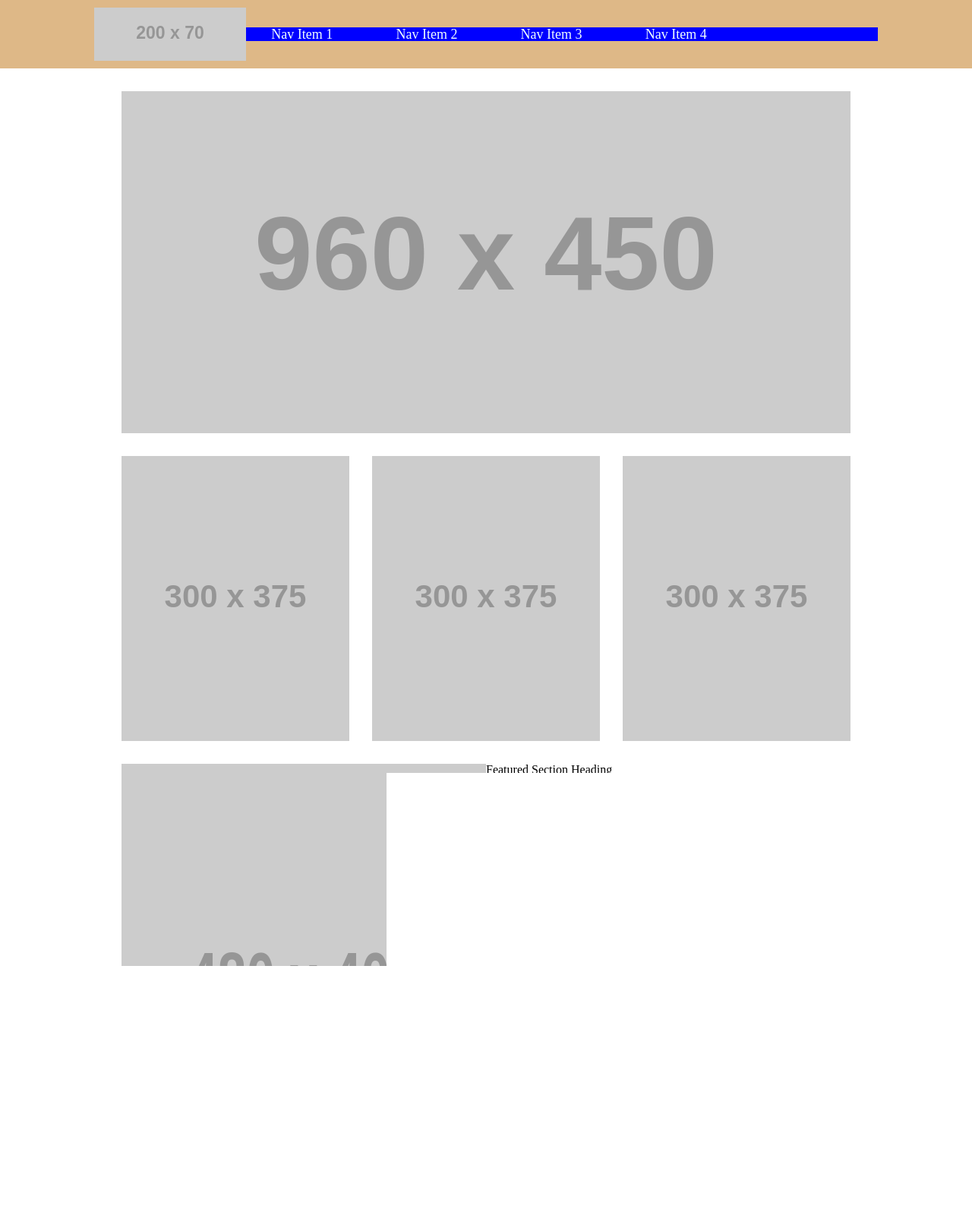
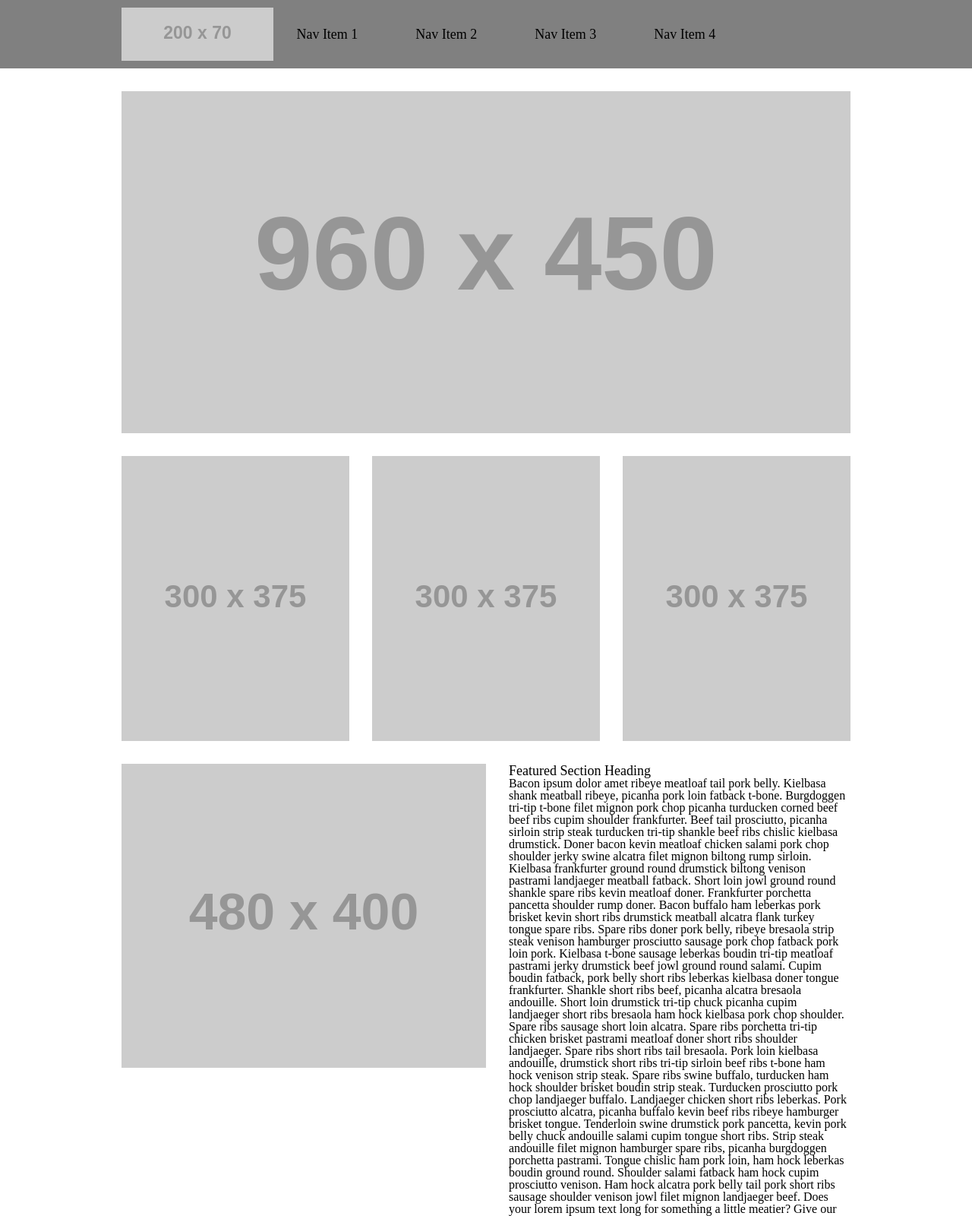
Before and after one commit to DevAOC/wireframe-exercise, a plain HTML site: page index.html in a window 1280 px wide. Shown: the top 1600 px of the page at 76% size. Drawn offline with Linux system fonts and the light colour scheme; placeholder pictures from the web are drawn by us.

Commit message:
finishes style.css to lab specs

```diff
--- a/css/style.css
+++ b/css/style.css
@@ -1,6 +1,6 @@
 /* All elements of the header */
 header {
-  background-color: burlywood;
+  background-color: gray;
   display: flex;
   height: 90px;
   min-height: fit-content;
@@ -10,14 +10,17 @@ header {
   width: 100%;
   margin-bottom: 15px;
 }
+section {
+  width: 960px;
+  display: flex;
+}
 ul {
-  background-color: blue;
-  width: 65%;
+  width: 760px;
   justify-content: flex-start;
   display: flex;
+  align-items: center;
 }
 li {
-  color: azure;
   font-size: large;
   margin-left: 4%;
   margin-right: 6%;
@@ -30,9 +33,7 @@ main {
   justify-content: center;
   width: 100%;
 }
-section {
-  width: 960px;
-  display: flex;
+main > section {
   flex-wrap: wrap;
   justify-content: center;
   margin-top: 15px;
@@ -44,17 +45,24 @@ section {
 }
 /* Elements of the third section */
 #thirdSection {
-  display: flex;
   justify-content: space-between;
   flex-wrap: nowrap;
 }
+section#thirdSection > img {
+  height: 400px;
+}
 article {
-  /* width: 480px; */
+  width: 450px;
 }
 /* Elements of the article */
+h3 {
+  font-size: large;
+}
 
 /* Footer */
 footer {
+  background-color: gray;
   width: 100%;
   margin-top: 15px;
+  height: 125px;
 }
--- a/index.html
+++ b/index.html
@@ -10,6 +10,7 @@
 </head>
 <body>
   <header>
+    <section>
       <img src="https://via.placeholder.com/200x70/000000/808080">
       <ul>
         <li>Nav Item 1</li>
@@ -17,9 +18,10 @@
         <li>Nav Item 3</li>
         <li>Nav Item 4</li>
       </ul>
+    </section>
   </header>
   <main>
-    <section id="firstSection">
+    <section>
       <img src="https://via.placeholder.com/960x450/000000/808080">
     </section>
     <section id="secondSection">
```
Lines whose indentation alone changed are shown as unchanged.
